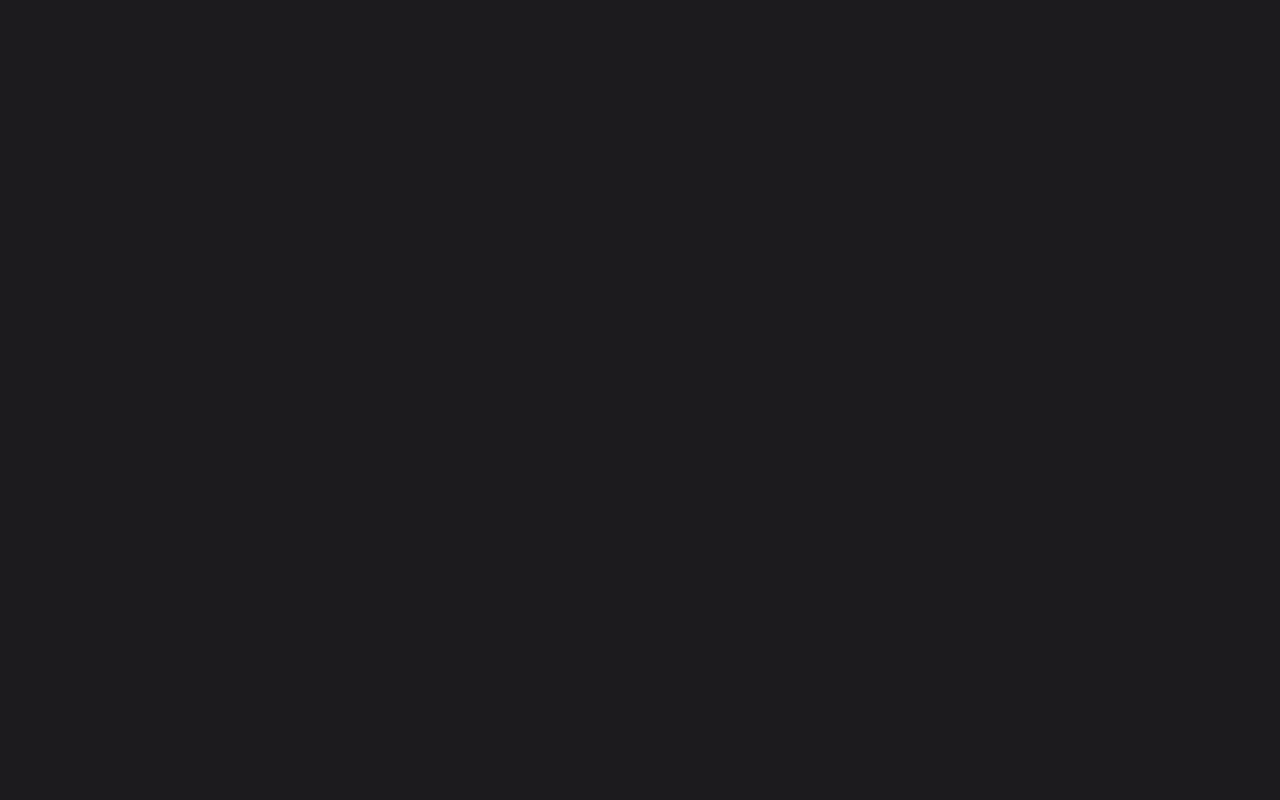
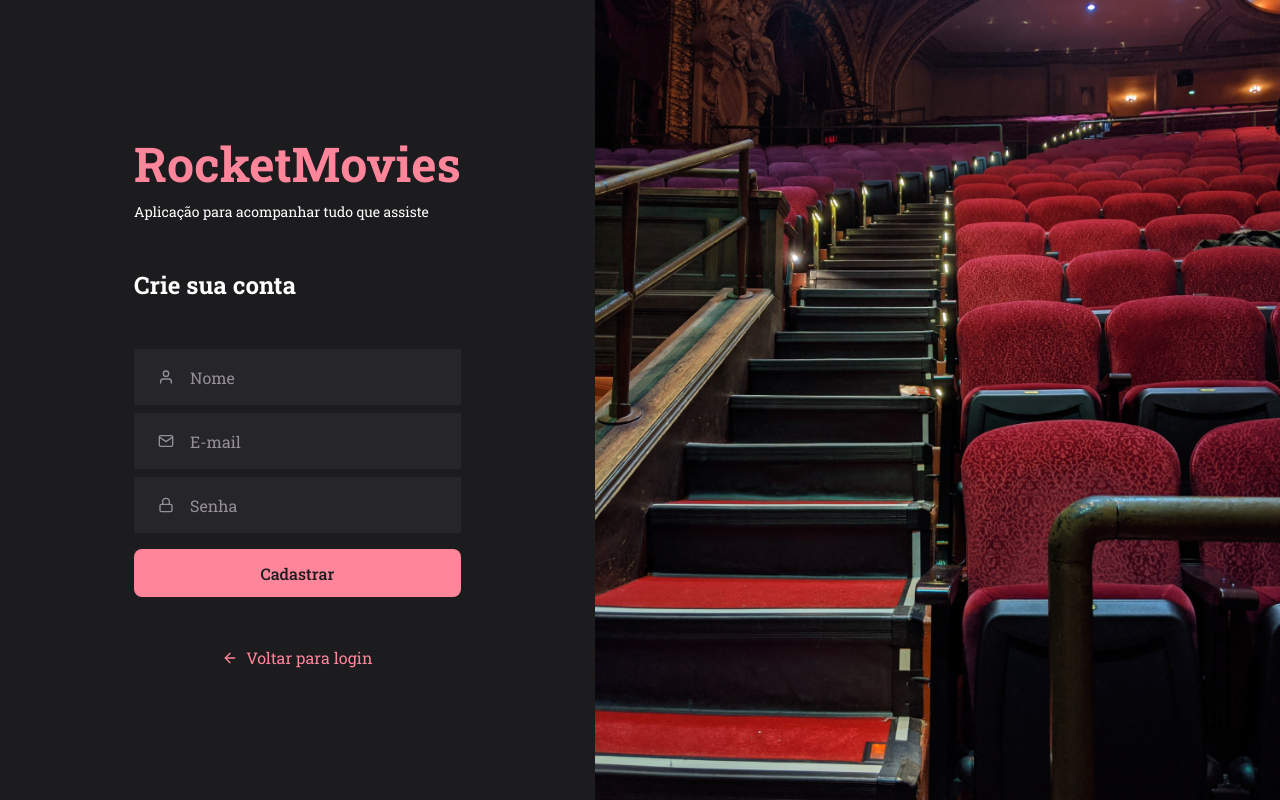
Before and after one commit to Vitinho163/RocketMovies, a React (Vite) app: page /register in a window 1280 px wide. Before the commit this address had no page. Built offline with nearby package versions, Linux system fonts and the light colour scheme.

Commit message:
Installed Axios

```diff
--- a/package.json
+++ b/package.json
@@ -10,6 +10,7 @@
     "preview": "vite preview"
   },
   "dependencies": {
+    "axios": "^1.6.2",
     "react": "^18.2.0",
     "react-dom": "^18.2.0",
     "react-icons": "^4.11.0",
--- a/src/pages/SignUp/index.jsx
+++ b/src/pages/SignUp/index.jsx
@@ -1,21 +1,40 @@
-import { FiMail, FiLock, FiUser, FiArrowLeft } from 'react-icons/fi'
+import { useState } from 'react';
+
+import { FiMail, FiLock, FiUser, FiArrowLeft } from 'react-icons/fi';
 import { Link } from 'react-router-dom';
+
+import { api } from '../../services/api';
+
 import { Input } from "../../components/Input";
-import { Button } from '../../components/Button'
-import { ButtonText } from '../../components/ButtonText'
+import { Button } from '../../components/Button';
+
 import { Container, Form, Background } from "./styles";
 
 export function SignUp() {
+    const [name, setName] = useState("");
+    const [email, setEmail] = useState("");
+    const [password, setPassword] = useState("");
+
+    function handleSignUp() {
+        if(!name || !email || !password) {
+            return alert("Preencha todos os campos!");
+        }
+
+
+
+
+    }
+
     return (
         <Container>
             <Form>
                 <h1>RocketMovies</h1>
                 <p>Aplicação para acompanhar tudo que assiste</p>
                 <h2>Crie sua conta</h2>
-                <Input placeholder="Nome" type="text" icon={FiUser} />
-                <Input placeholder="E-mail" type="text" icon={FiMail} />
-                <Input placeholder="Senha" type="password" icon={FiLock} />
-                <Button title="Cadastrar" />
+                <Input placeholder="Nome" type="text" icon={FiUser} onChange={e => setName(e.target.value)} />
+                <Input placeholder="E-mail" type="text" icon={FiMail} onChange={e => setEmail(e.target.value)} />
+                <Input placeholder="Senha" type="password" icon={FiLock} onChange={e => setPassword(e.target.value)} />
+                <Button title="Cadastrar" onClick={handleSignUp} />
                 <div className='buttonText'>
                     <FiArrowLeft /><Link to="/">Voltar para login</Link>
                 </div>
--- a/src/routes/index.jsx
+++ b/src/routes/index.jsx
@@ -5,7 +5,7 @@ import { AuthRoutes } from "./auth.routes";
 export function Routes() {
     return (
         <BrowserRouter>
-            <AppRoutes />
+            <AuthRoutes />
         </BrowserRouter>
     )
 }
--- /dev/null
+++ b/src/services/api.js
@@ -0,0 +1,5 @@
+import axios from "axios";
+
+export const api = axios.create({
+  baseURL: "http://localhost:3333"
+});
```
Also changed, not shown: 1 other file (tests, documents, lock files or other folders).
